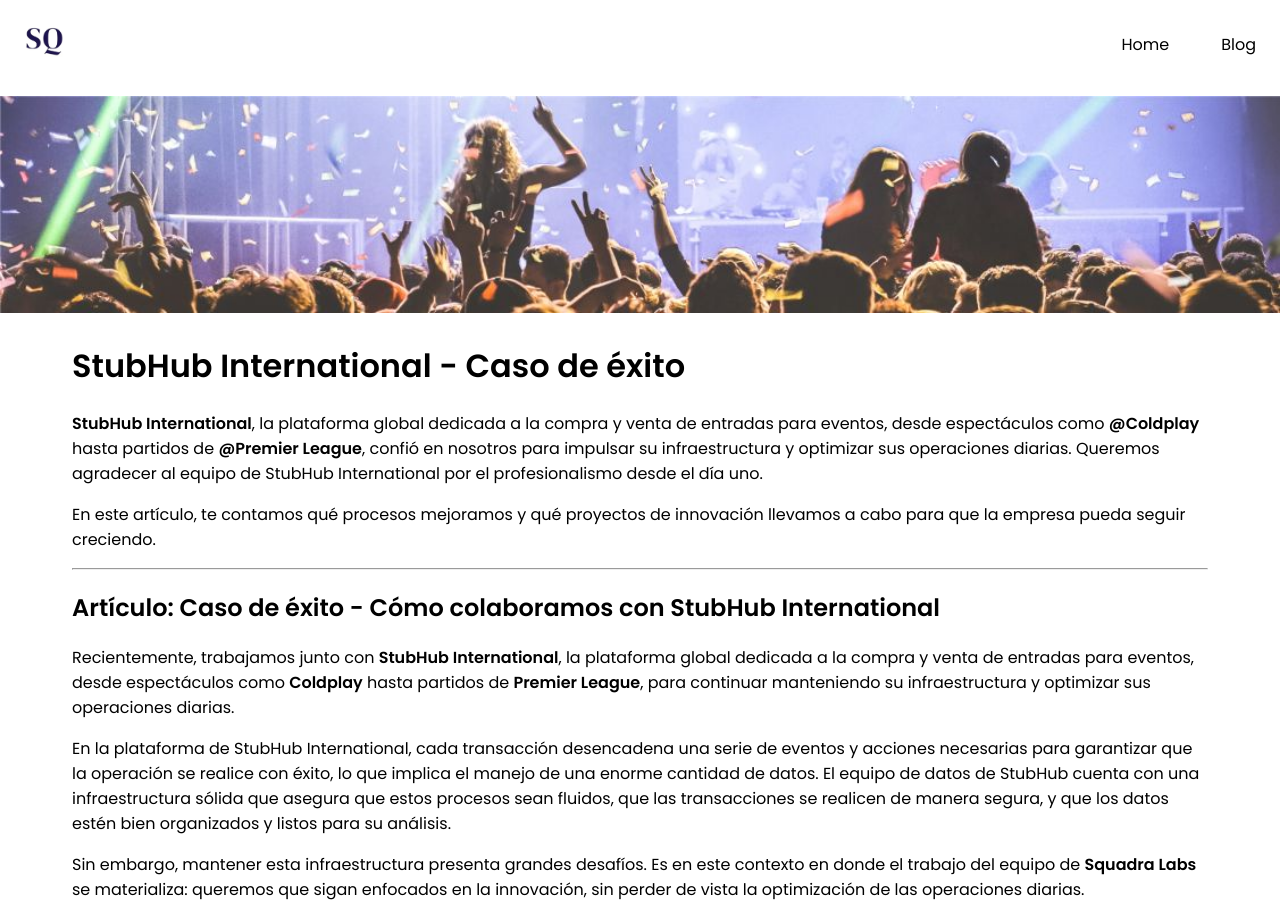
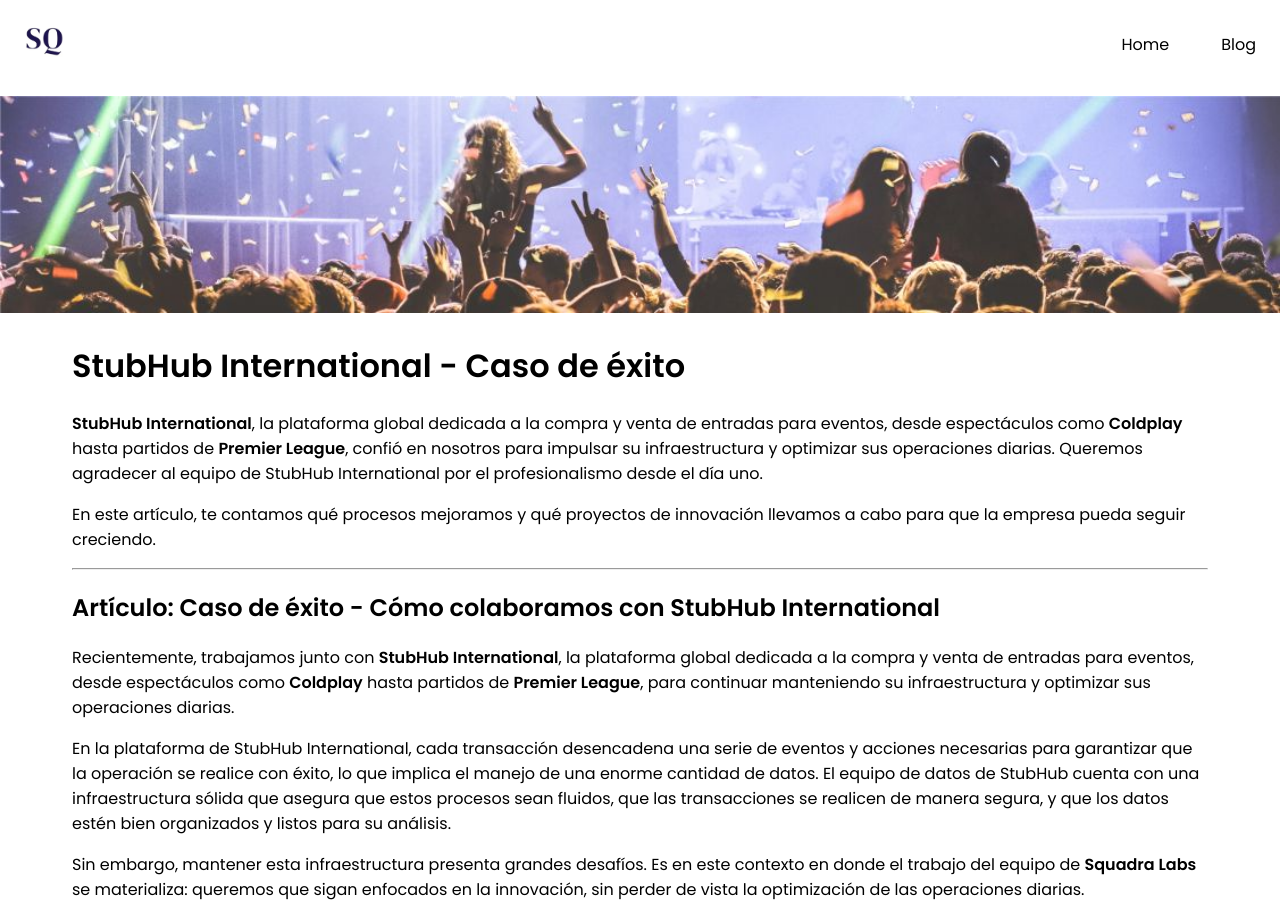
Before and after one commit to squadralabs/squadralabs.github.io, a Jekyll site: the page built from _posts/2024-10-25-stubhub-international-caso-de-exito.md, in a window 1280 px wide and 900 px high. Built offline with Jekyll 4.4.1, drawn with Linux system fonts in a browser that asks for light colours.

```diff
--- a/_posts/2024-10-25-stubhub-international-caso-de-exito.md
+++ b/_posts/2024-10-25-stubhub-international-caso-de-exito.md
@@ -7,7 +7,7 @@ image: "/assets/img/blog/concierto.png"
 
 # StubHub International - Caso de éxito
 
-**StubHub International**, la plataforma global dedicada a la compra y venta de entradas para eventos, desde espectáculos como **@Coldplay** hasta partidos de **@Premier League**, confió en nosotros para impulsar su infraestructura y optimizar sus operaciones diarias. Queremos agradecer al equipo de StubHub International por el profesionalismo desde el día uno.
+**StubHub International**, la plataforma global dedicada a la compra y venta de entradas para eventos, desde espectáculos como **Coldplay** hasta partidos de **Premier League**, confió en nosotros para impulsar su infraestructura y optimizar sus operaciones diarias. Queremos agradecer al equipo de StubHub International por el profesionalismo desde el día uno.
 
 En este artículo, te contamos qué procesos mejoramos y qué proyectos de innovación llevamos a cabo para que la empresa pueda seguir creciendo.
 
```
